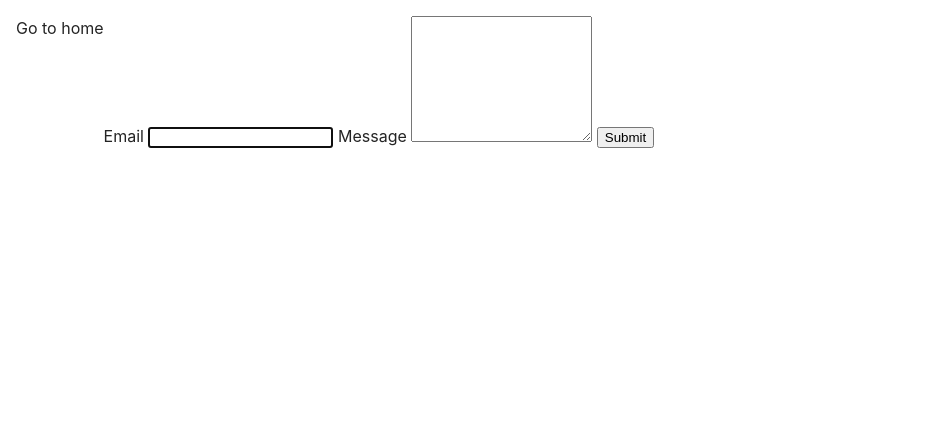
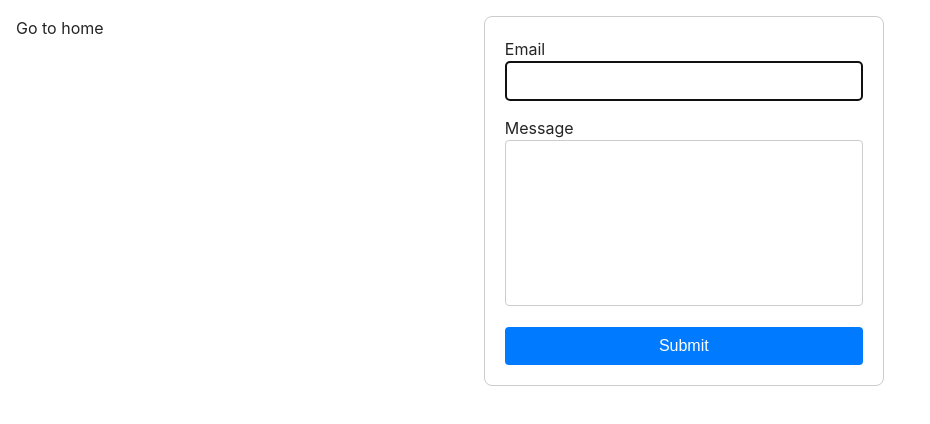
Before and after one commit to Barbiett/-goit-js-hw-09, a website built with Vite: page src/2-form.html in a window 1280 px wide. Shown: the whole page, without its empty margins (0-930 px from the left). Built offline with nearby package versions, Linux system fonts and the light colour scheme.

Commit message:
All done with css

```diff
--- a/src/css/styles.css
+++ b/src/css/styles.css
@@ -41,3 +41,43 @@ body {
   max-width: 1440px;
   display: flex;
 }
+* {
+  margin: 0;
+  padding: 0;
+  box-sizing: border-box;
+}
+
+form {
+  max-width: 400px;
+  margin: 0 auto;
+  padding: 20px;
+  border: 1px solid #ccc;
+  border-radius: 8px;
+}
+
+form input[type="text"],
+form input[type="email"],
+form textarea {
+  width: 100%;
+  padding: 10px;
+  margin-bottom: 15px;
+  border: 1px solid #ccc;
+  border-radius: 4px;
+  font-size: 16px;
+  resize: none;
+}
+
+form button {
+  width: 100%;
+  padding: 10px;
+  background-color: #007bff;
+  color: #fff;
+  border: none;
+  border-radius: 4px;
+  font-size: 16px;
+  cursor: pointer;
+}
+
+form button:hover {
+  background-color: #0056b3;
+}
```
